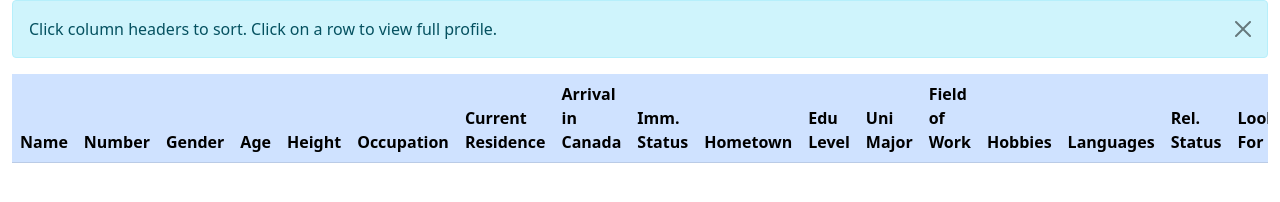
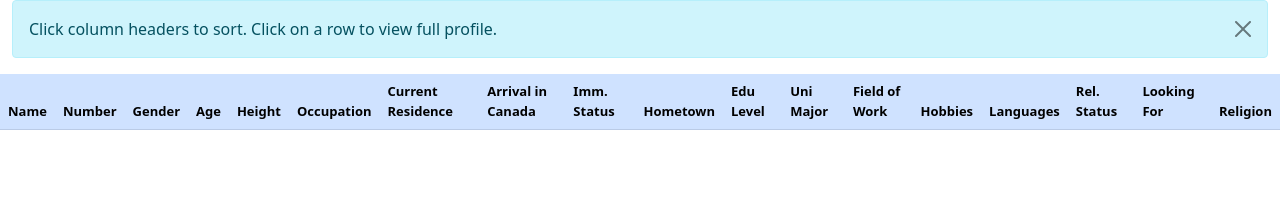
Before and after one commit to mKGULLC/Kamadeva, a plain HTML site: page index.html in a window 1280 px wide. Drawn offline with nearby package versions, Linux system fonts and the light colour scheme; no server answers; a script that the page names is missing.

Commit message:
resize fix

```diff
--- a/index.html
+++ b/index.html
@@ -2,6 +2,7 @@
 <html>
 <head>
   <meta charset="utf-8">
+  <meta name="viewport" content="width=device-width, initial-scale=1">
   <!-- dependencies -->
   <script defer src="https://unpkg.com/xlsx/dist/xlsx.full.min.js"></script>
   <script defer src="js/table-sort.js"></script>
@@ -40,7 +41,7 @@
     <button type="button" class="btn-close" data-bs-dismiss="alert" aria-label="Close"></button>
   </div>
 
-  <div class="overflow-auto">
+  <div class="overflow-auto table_vp">
     <table class="table table-striped table-hover table-sort" id="display_table">
       <thead>
         <tr class="table-primary">
--- a/style.css
+++ b/style.css
@@ -2,6 +2,16 @@
   display: flex;
   flex-direction: column;
   height: 100vh;
+}
+
+.table_vp {
+  margin-left: -0.75rem;
+  margin-right: -0.75rem;
+}
+
+table {
+
+  font-size: small;
 }
 
 th {
```
